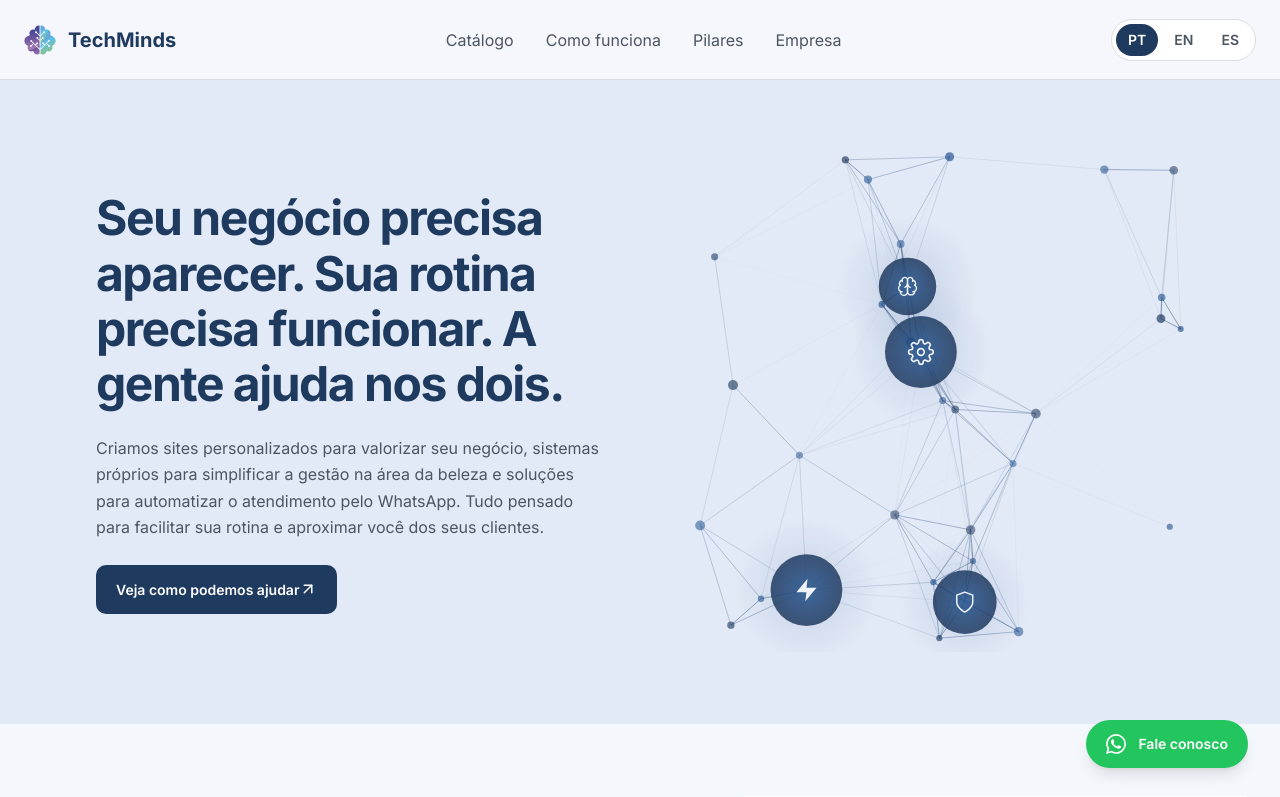
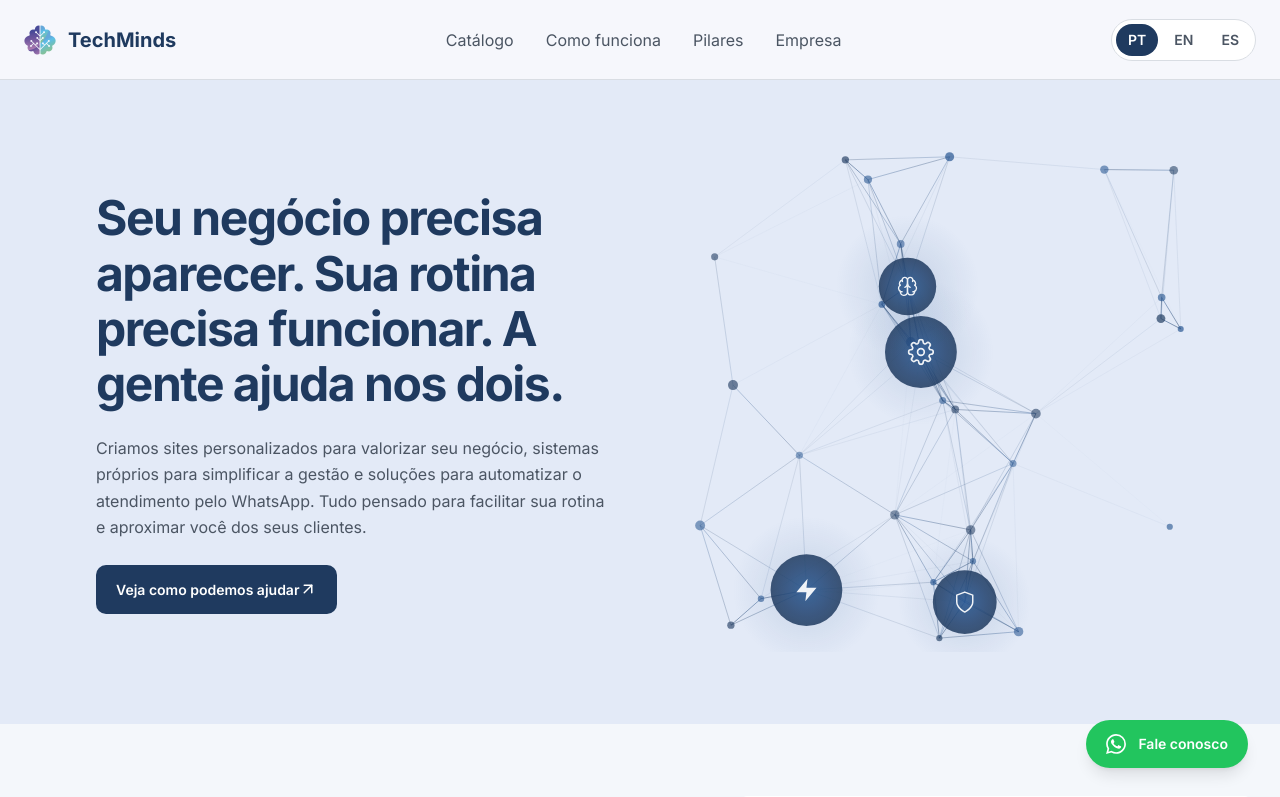
Before and after one commit to TechMinds-Group/Institucional_Landing_Page, a React (Vite) app: page / in a window 1280 px wide. Shown: the top 797 px of the page. Built offline with nearby package versions, Linux system fonts and the light colour scheme; a web font is replaced by a local one.

Commit message:
feat(i18n): simplificar textos de apresentação nas traduções para melhorar clareza

```diff
--- a/src/app/i18n/translations.ts
+++ b/src/app/i18n/translations.ts
@@ -483,7 +483,7 @@ export const translations: Record<Language, Translations> = {
     },
     heroB: {
       headline: 'Seu negócio precisa aparecer. Sua rotina precisa funcionar. A gente ajuda nos dois.',
-      body: 'Criamos sites personalizados para valorizar seu negócio, sistemas próprios para simplificar a gestão na área da beleza e soluções para automatizar o atendimento pelo WhatsApp. Tudo pensado para facilitar sua rotina e aproximar você dos seus clientes.',
+      body: 'Criamos sites personalizados para valorizar seu negócio, sistemas próprios para simplificar a gestão e soluções para automatizar o atendimento pelo WhatsApp. Tudo pensado para facilitar sua rotina e aproximar você dos seus clientes.',
       ctaAid: 'Veja como podemos ajudar'
     },
     problemB: {
@@ -1389,7 +1389,7 @@ export const translations: Record<Language, Translations> = {
     },
     heroB: {
       headline: 'Your business needs to be seen. Your routine needs to work. We help with both.',
-      body: 'We build customized websites to boost your business, bespoke systems to simplify beauty-industry management, and solutions to automate WhatsApp service. Everything designed to make your routine easier and bring you closer to your customers.',
+      body: 'We build customized websites to boost your business, bespoke systems to simplify management, and solutions to automate WhatsApp service. Everything designed to make your routine easier and bring you closer to your customers.',
       ctaAid: 'See how we can help'
     },
     problemB: {
@@ -2296,7 +2296,7 @@ export const translations: Record<Language, Translations> = {
     },
     heroB: {
       headline: 'Tu negocio necesita aparecer. Tu rutina necesita funcionar. Nosotros te ayudamos con ambos.',
-      body: 'Creamos sitios personalizados para valorar tu negocio, sistemas propios para simplificar la gestión en el área de la belleza y soluciones para automatizar la atención por WhatsApp. Todo pensado para facilitar tu rutina y acercarte a tus clientes.',
+      body: 'Creamos sitios personalizados para valorar tu negocio, sistemas propios para simplificar la gestión y soluciones para automatizar la atención por WhatsApp. Todo pensado para facilitar tu rutina y acercarte a tus clientes.',
       ctaAid: 'Mira cómo podemos ayudarte'
     },
     problemB: {
```
